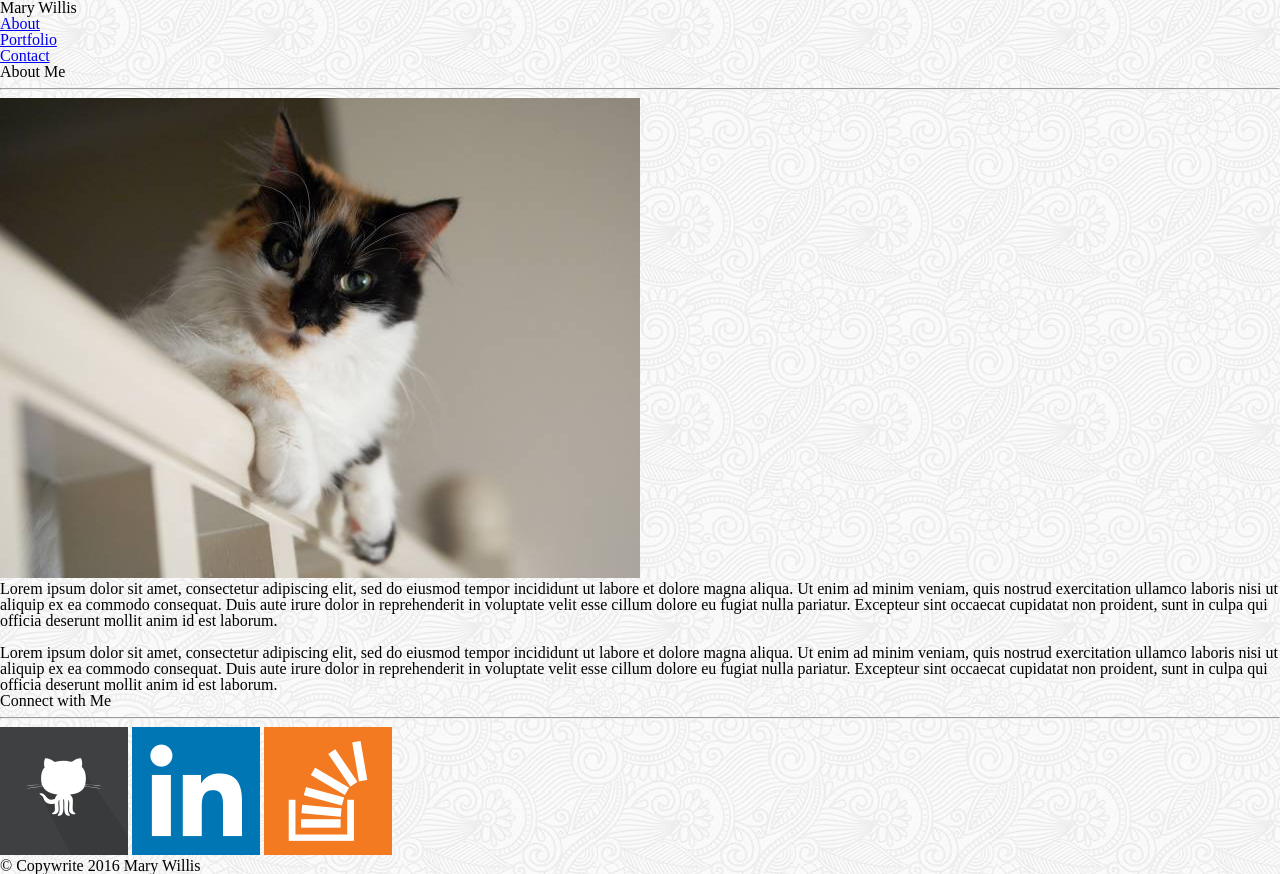
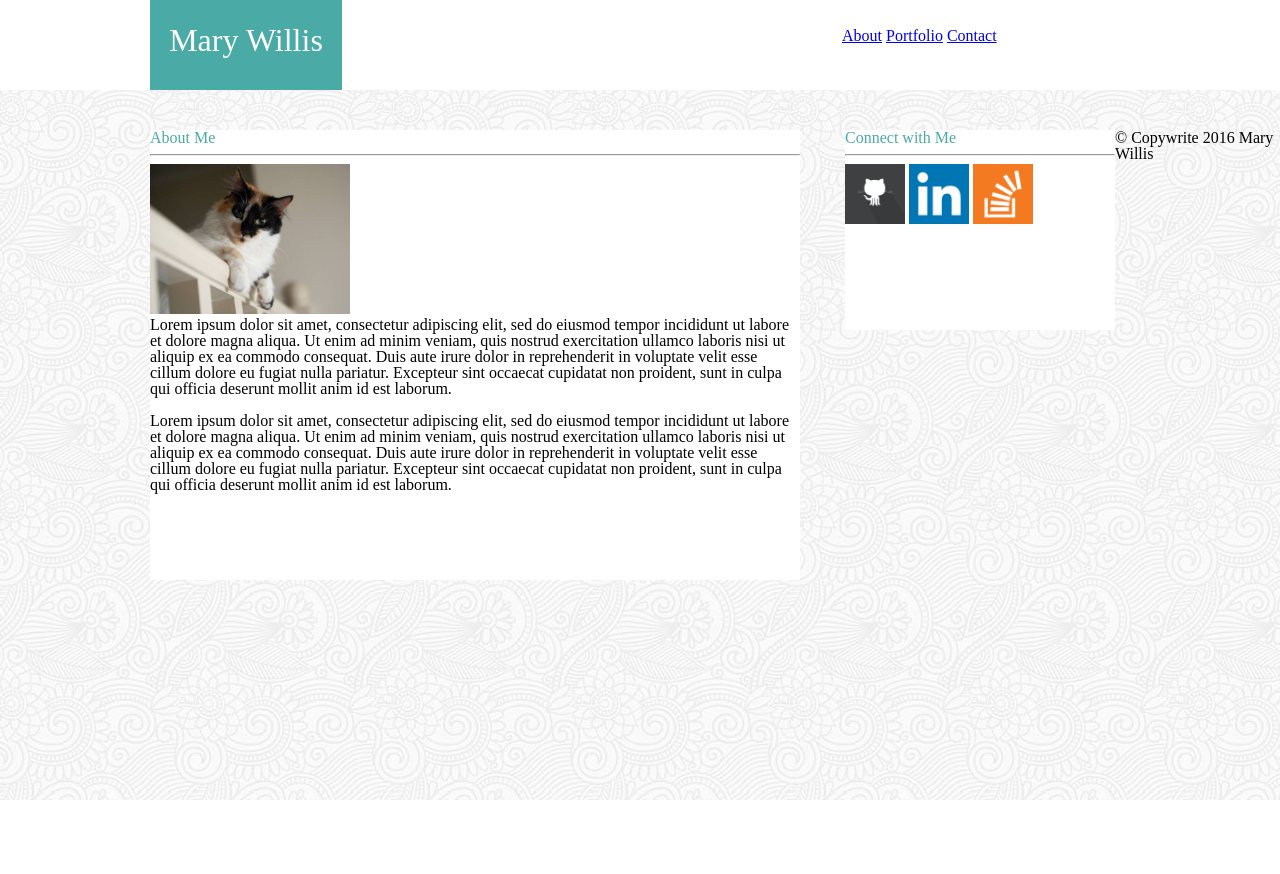
Before and after one commit to msibilsk/Basic-Portfolio, a PHP site: page / in a window 1280 px wide. After the commit the page ends 800 px from the top, so only its background shows below. Run offline with PHP 8.4, Linux system fonts and the light colour scheme.

Commit message:
some css added

```diff
--- a/assets/css/style.css
+++ b/assets/css/style.css
@@ -2,3 +2,61 @@ body {
 	/* Background pattern from subtlepatterns.com */
 	background-image: url(../images/symphony.png);
 }
+header {
+	clear: both;
+	height: 90px;
+	width: 100%;
+	background-color: white;
+	margin-bottom: 40px;
+}
+h1 {
+	color: white;
+	background-color: #4aaaa5;
+	width: 15%;
+	height: 90px;
+	float: left;
+	font-size: 2em;
+	line-height: 2.5em;
+	text-align: center;
+	margin-left: 150px;
+}
+h2 {
+	color: #4aaaa5;
+}
+ul{
+	margin-left: 500px;
+	height: 90px;
+	width: 15%;
+	float: left;
+	line-height: 4.5em;
+}
+li {
+	color: #777777;
+	display: inline;
+}
+#profilepic {
+ 	width: 200px;
+ 	height: 150px;
+}
+#about_me {
+	height: 450px;
+	width: 650px;
+	margin-left: 150px;
+	background-color: white;
+	float: left;
+}
+.icon {
+	height: 60px;
+	width: 60px;
+}
+.connect {
+	width: 270px;
+	height:200px;
+	background-color: white;
+	float: left;
+	margin-left: 45px;
+}
+.projectimg {
+	height: 130px;
+	width: 175px;
+}
--- a/index.html
+++ b/index.html
@@ -16,10 +16,10 @@
 				<li><a href="contact.html">Contact</a></li>
 			</ul>
 		</header>
-		<section class="about_me">
-			<h1>About Me</h1>
+		<section id="about_me">
+			<h2>About Me</h2>
 			<hr />
-			<img src="assets/images/cat.jpg" alt="Profile Picture"/>
+			<img id="profilepic" src="assets/images/cat.jpg" alt="Profile Picture"/>
 
 			<p>Lorem ipsum dolor sit amet, consectetur adipiscing elit, sed do eiusmod tempor incididunt ut labore et dolore magna aliqua. Ut enim ad minim veniam, quis nostrud exercitation ullamco laboris nisi ut aliquip ex ea commodo consequat. Duis aute irure dolor in reprehenderit in voluptate velit esse cillum dolore eu fugiat nulla pariatur. Excepteur sint occaecat cupidatat non proident, sunt in culpa qui officia deserunt mollit anim id est laborum. </p>
 			<br />
@@ -29,11 +29,11 @@
 		<section class="connect">
 			<h2>Connect with Me</h2>
 			<hr>
-			<img src="assets/images/github-128.png" alt="Github Icon" />
-			<img src="assets/images/social-linkedin-square1-128.png" alt="Linkedin Icon" />
-			<img src="assets/images/overflow-128.png" alt="Stack Overflow Icon" />
+			<img class="icon" src="assets/images/github-128.png" alt="Github Icon" />
+			<img class="icon" src="assets/images/social-linkedin-square1-128.png" alt="Linkedin Icon" />
+			<img class="icon" src="assets/images/overflow-128.png" alt="Stack Overflow Icon" />
 		</section>
-		<footer>
+		<footer
 			<p>© Copywrite 2016 Mary Willis</p>
 		</footer>
 	</div>
```
Also changed, not shown: contact.html (+4 -4 lines), portfolio.html (+10 -10 lines).
